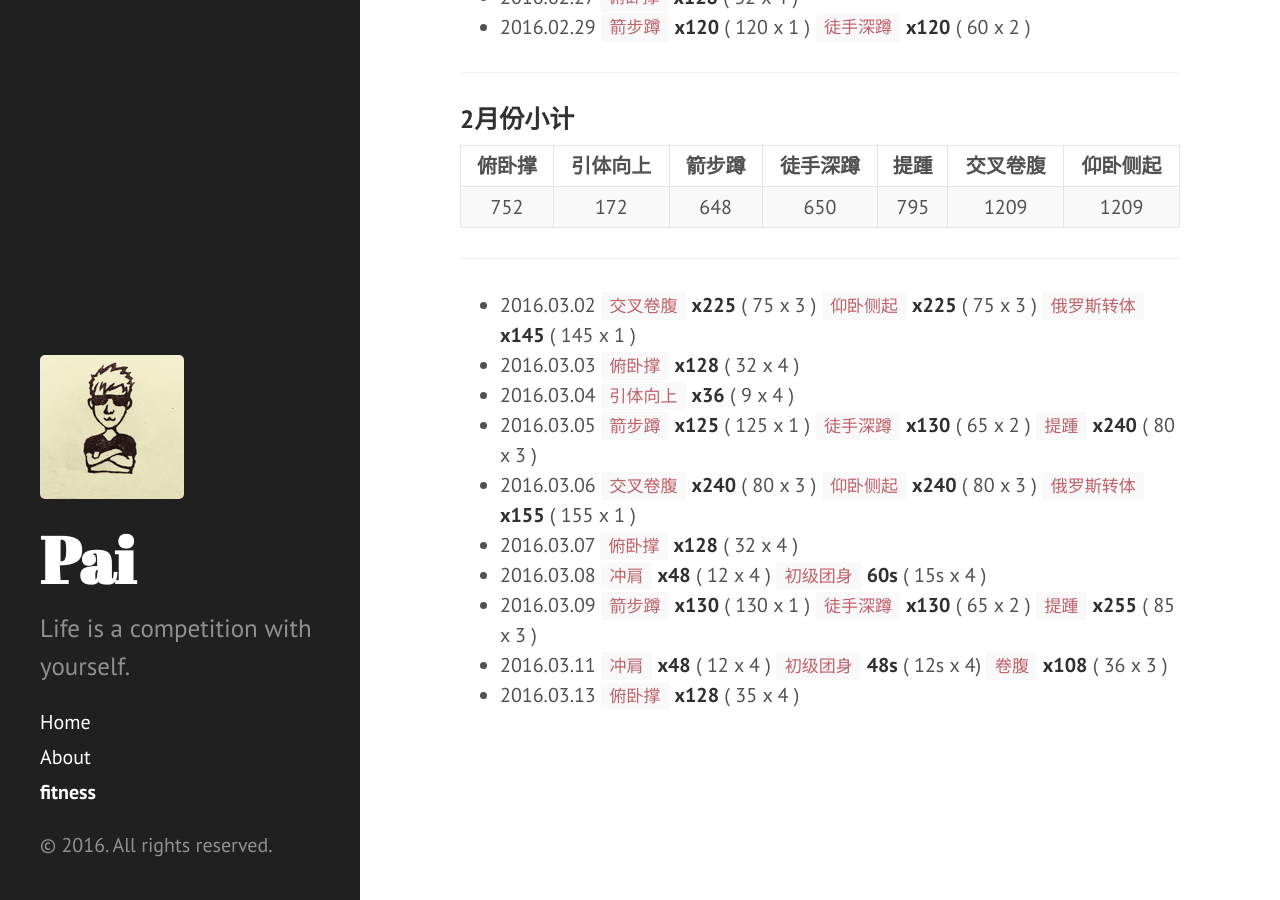
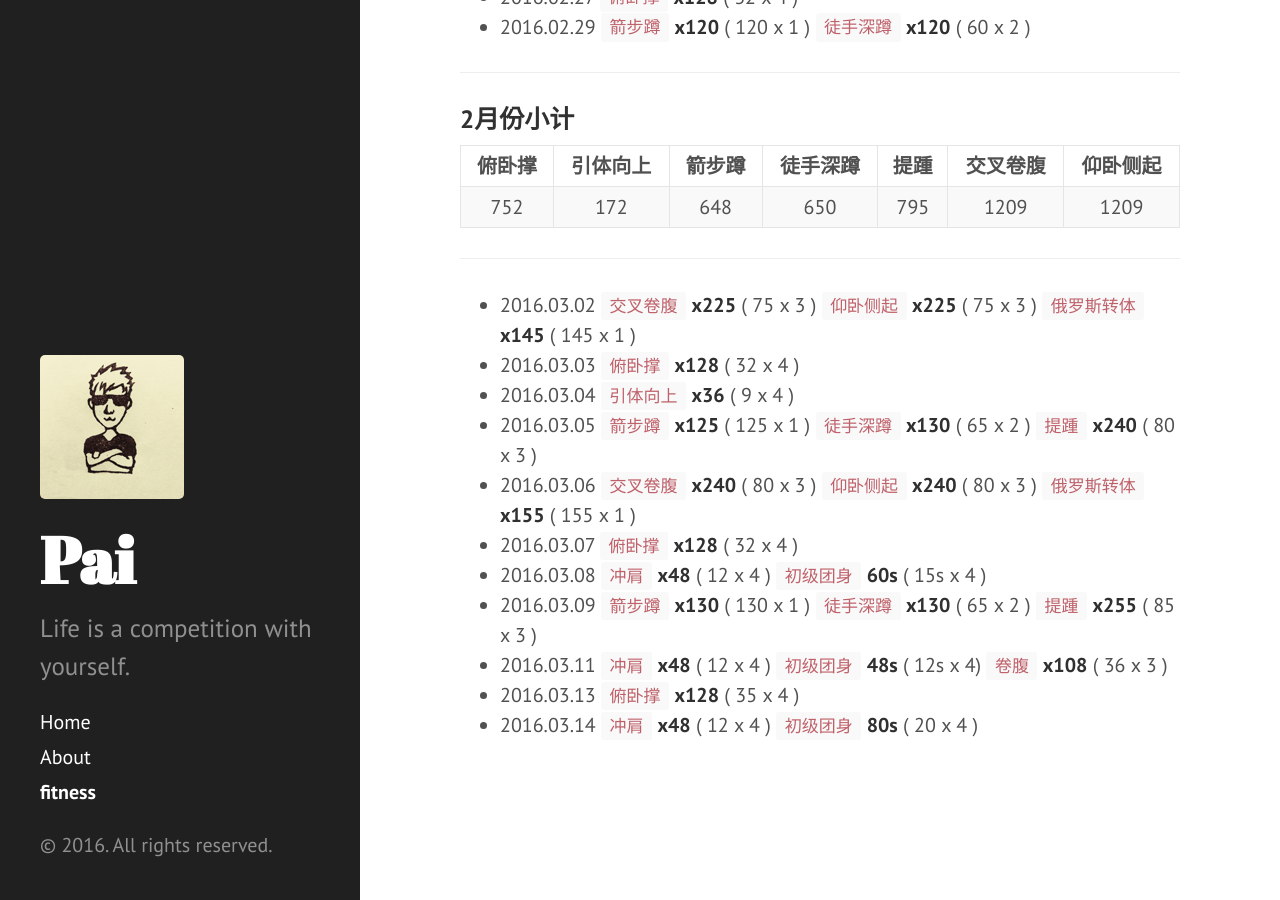
Before and after one commit to dragon8897/dragon8897.github.io, a Jekyll site: the page built from fitness.md, in a window 1280 px wide and 900 px high, scrolled down 2478 px. Built offline with Jekyll 4.4.1, drawn with Linux system fonts in a browser that asks for light colours; Markdown is read by kramdown in place of the engine named in the settings.

Commit message:
add fitness recored.

```diff
--- a/fitness.md
+++ b/fitness.md
@@ -87,3 +87,4 @@ title: fitness
 - 2016.03.09 `箭步蹲` **x130** ( 130 x 1 ) `徒手深蹲` **x130** ( 65 x 2 ) `提踵` **x255** ( 85 x 3 )
 - 2016.03.11 `冲肩` **x48** ( 12 x 4 ) `初级团身` **48s** ( 12s x 4) `卷腹` **x108** ( 36 x 3 )
 - 2016.03.13 `俯卧撑` **x128** ( 35 x 4 )
+- 2016.03.14 `冲肩` **x48** ( 12 x 4 ) `初级团身` **80s** ( 20 x 4 )
```
